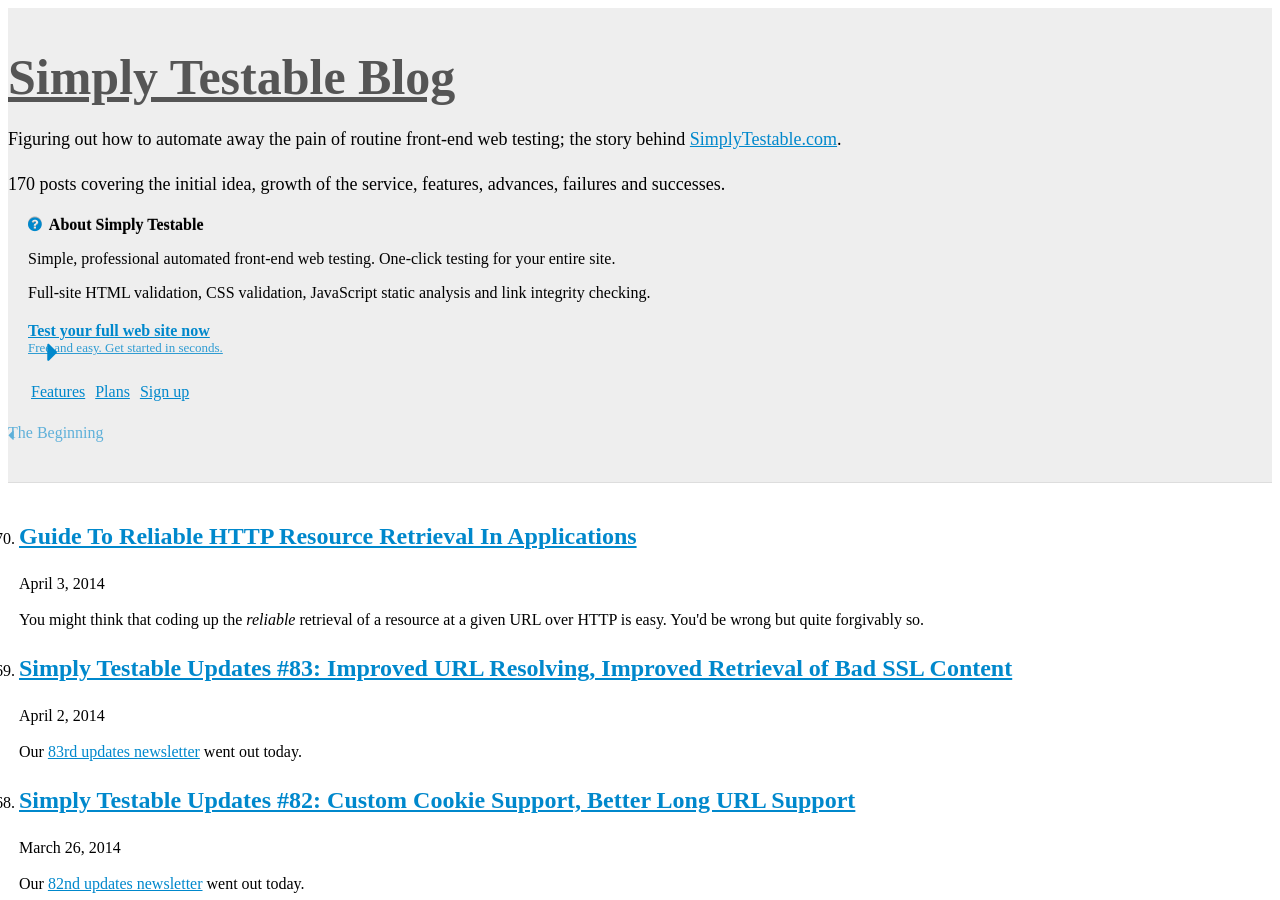
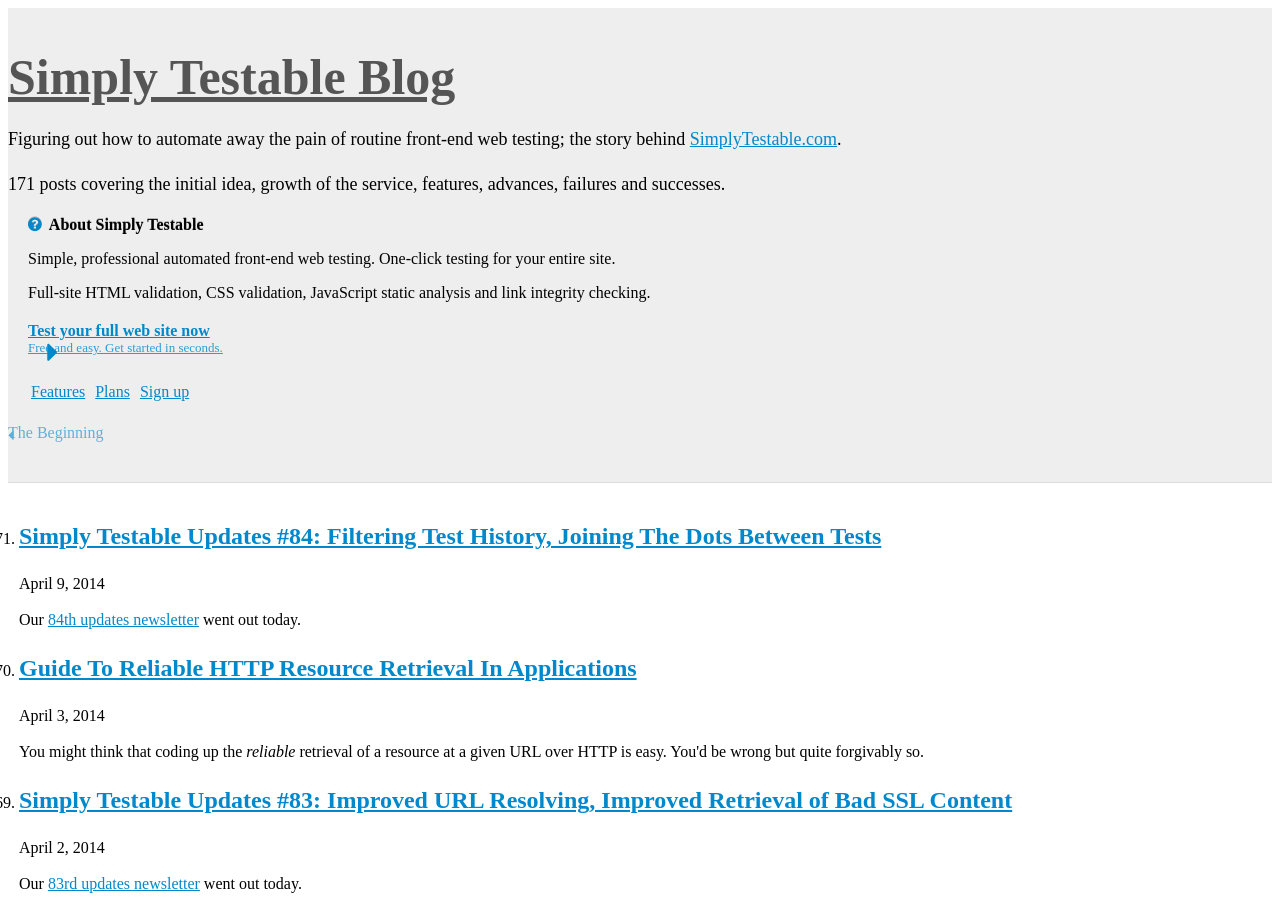
Before and after one commit to webignition/blog.simplytestable.com, a Jekyll site: the page built from archive/index.html, in a window 1280 px wide and 900 px high. Built offline with Jekyll 4.4.1, drawn with Linux system fonts in a browser that asks for light colours; nearby versions of some CDN libraries; comment, search, counter and statistics services are not loaded; a style sheet for code colours, icons or effects is not loaded; some of the changed text lies outside the part shown.

Commit message:
84th newsletter notification

```diff
--- a/archive/index.html
+++ b/archive/index.html
@@ -6,6 +6,28 @@ is_archive: true
 <ol class="archive">
 
 
+    <li value="171">
+        <h2><a href="/simply-testable-updates-84/">Simply Testable Updates #84: Filtering Test History, Joining The Dots Between Tests </a></h2>
+        <p class="post-date">April  9, 2014</p>
+
+
+
+
+
+
+
+
+
+    <p>
+        Our <a href="http://us5.campaign-archive2.com/?u=ac75e33d993d2b502e333ddd0&amp;id=38a7b68f0e">84th updates newsletter</a> went out today.
+    </p>
+
+
+
+
+    </li>
+
+
     <li value="170">
         <h2><a href="/guide-to-reliable-http-resource-retrieval-in-applications/">Guide To Reliable HTTP Resource Retrieval In Applications </a></h2>
         <p class="post-date">April  3, 2014</p>
```
Also changed, not shown: _posts/2014/2014-04-09-simply-testable-updates-84.html (added, +15 -0 lines), sitemap.xml (+6 -2 lines).
